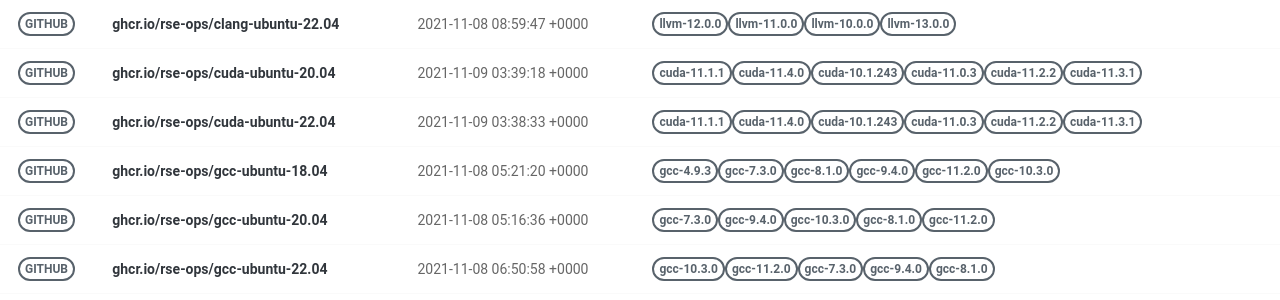
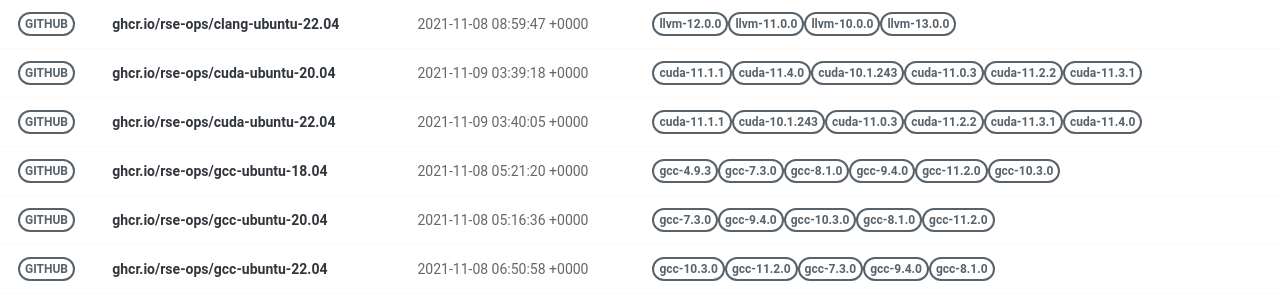
Before and after one commit to rse-ops/docker-images, a Jekyll site: the page built from pages/index.md, in a window 1280 px wide. Shown: the part 228-528 px from the top of the page. Built offline with Jekyll 4.4.1, drawn with Linux system fonts in a browser that asks for light colours; nearby versions of some CDN libraries.

Commit message:
Automated push to update library 2021-11-09

```diff
--- a/_library/ghcr.io-rse-ops-cuda-ubuntu-22.04.md
+++ b/_library/ghcr.io-rse-ops-cuda-ubuntu-22.04.md
@@ -1,7 +1,7 @@
 ---
 layout: container
 name: ghcr.io/rse-ops/cuda-ubuntu-22.04
-updated_at: 2021-11-09 03:38:33.872457
+updated_at: 2021-11-09 03:40:05.361903
 
 
 container_url: https://github.com/orgs/rse-ops/packages/container/package/cuda-ubuntu-22.04
```
Also changed, not shown: other parts of _library/ghcr.io-rse-ops-cuda-ubuntu-22.04.md (+3 -3 lines).
